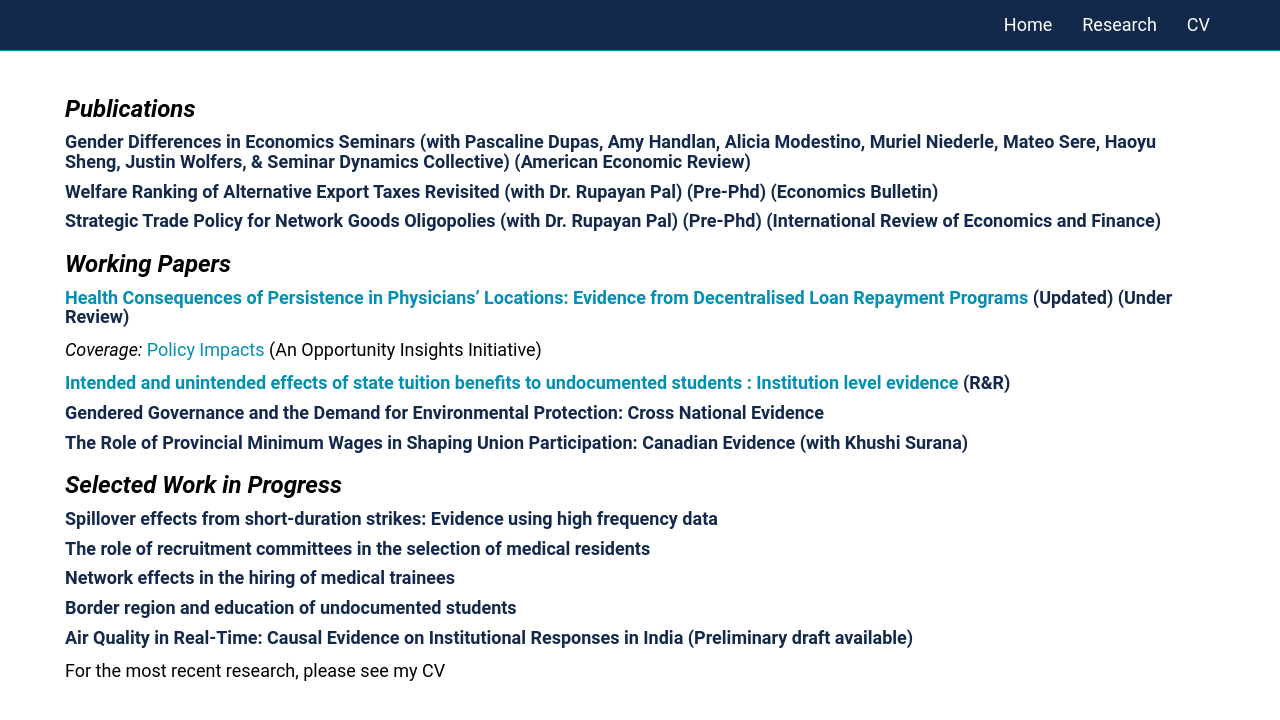
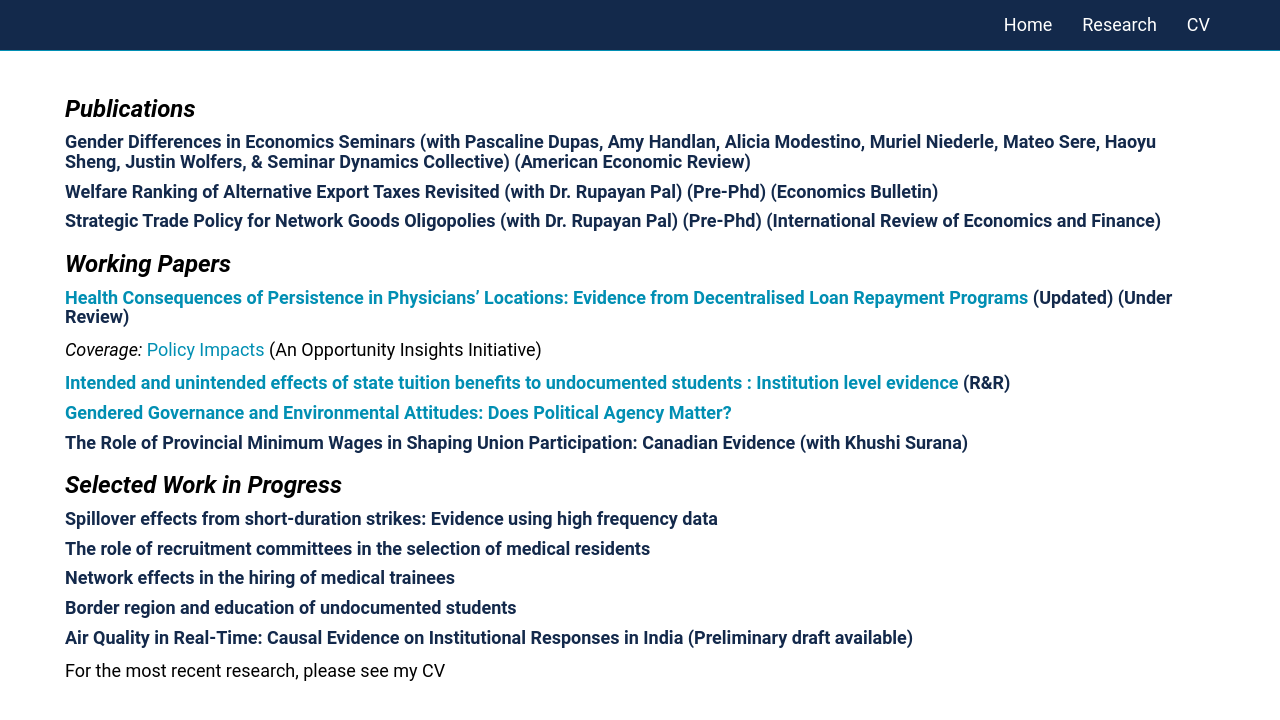
Before and after one commit to anomitaghosh/anomitaghosh.github.io, a Jekyll site: the page built from research.md, in a window 1280 px wide. Shown: the top 720 px of the page. Built offline with Jekyll 4.4.1, drawn with Linux system fonts in a browser that asks for light colours; our own code applies the rules of GitHub Pages for plain Markdown files.

Commit message:
Update research.md

```diff
--- a/research.md
+++ b/research.md
@@ -26,7 +26,7 @@ layout: secondary_pages
 </p>
 -->
 
-#### **Gendered Governance and the Demand for Environmental Protection: Cross National Evidence**
+#### [**Gendered Governance and Environmental Attitudes: Does Political Agency Matter?**](researchpapers/Genderenvironmentpaper.pdf)
 
 #### **The Role of Provincial Minimum Wages in Shaping Union Participation: Canadian Evidence (with Khushi Surana)**
 
```
